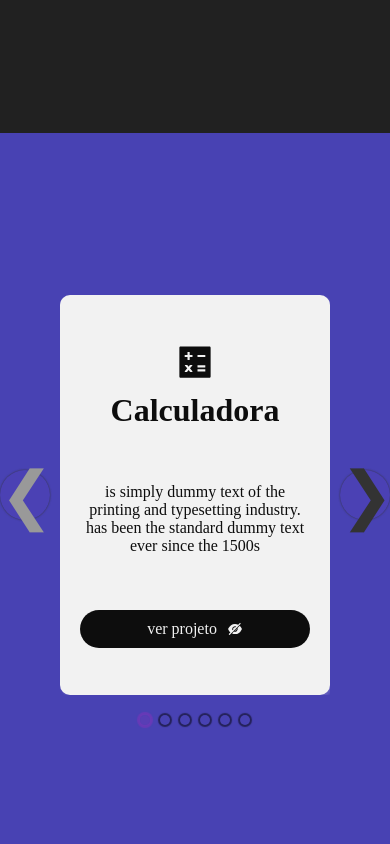
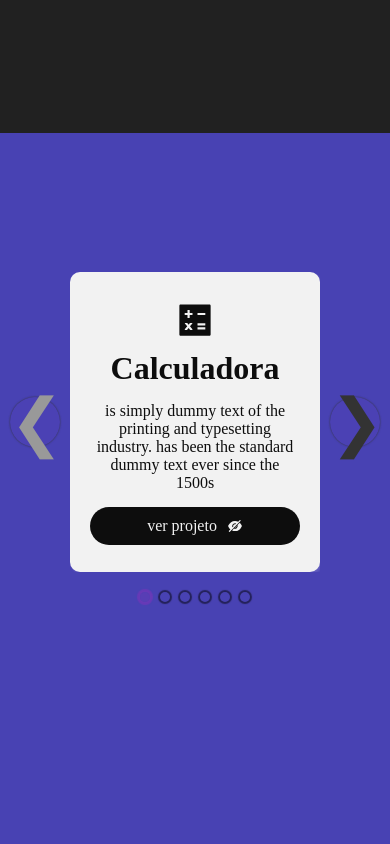
Before and after one commit to Racchel/portifolio, a React (Create React App) app: page / in a window 390 px wide. Shown: the part 2240-3084 px from the top of the page. Built offline with nearby package versions, Linux system fonts and the light colour scheme; a web font is replaced by a local one.

Commit message:
Fix: adjustment to responsive carousel and project cards

```diff
--- a/src/components/ProjectsSection/style.js
+++ b/src/components/ProjectsSection/style.js
@@ -4,7 +4,9 @@ import styled from 'styled-components'
 export const ProjectsContainer = styled.div`
    min-height: 90vh;
    display: flex;
+   justify-content: center;
    align-items: center;
+   flex-wrap: wrap;
    background-color: ${props => props.theme.colors.primary.lg};
    color: ${props => props.theme.colors.white};
 
@@ -15,11 +17,31 @@ export const ProjectsContainer = styled.div`
 
 export const ProjectsContent = styled.div`
    width: 100%;
-   max-width: 1100px;
-   margin: 0 auto;
-   display: flex;
-   flex-wrap: wrap;
-   justify-content: space-around;
+   max-width: 1200px;
+   padding: 10px;
+
+   @media screen and (max-width: ${props => props.theme.breakpoints.sm}){
+      height: 500px;
+      overflow-y: scroll;
+   }
+`
+
+
+export const CarouselContainer = styled.div`
+   @media screen and (max-width: ${props => props.theme.breakpoints.sm}){
+      display: none;
+   }
+`
+
+export const CardContainer = styled.div`
+   display: none;
+
+   @media screen and (max-width: ${props => props.theme.breakpoints.sm}){
+      display: flex;
+      flex-wrap: wrap;
+      gap: 20px;
+      padding: 5px;
+   }
 `
 
 export const Card = styled.div`
@@ -34,6 +56,11 @@ export const Card = styled.div`
    flex-direction: column;
    justify-content: space-around;
    text-align: center;
+
+   @media screen and (max-width: ${props => props.theme.breakpoints.sm}){
+      width: 100%;
+      height: 300px;
+   }
 `
 
 export const CardTitleContent = styled.div``
```
